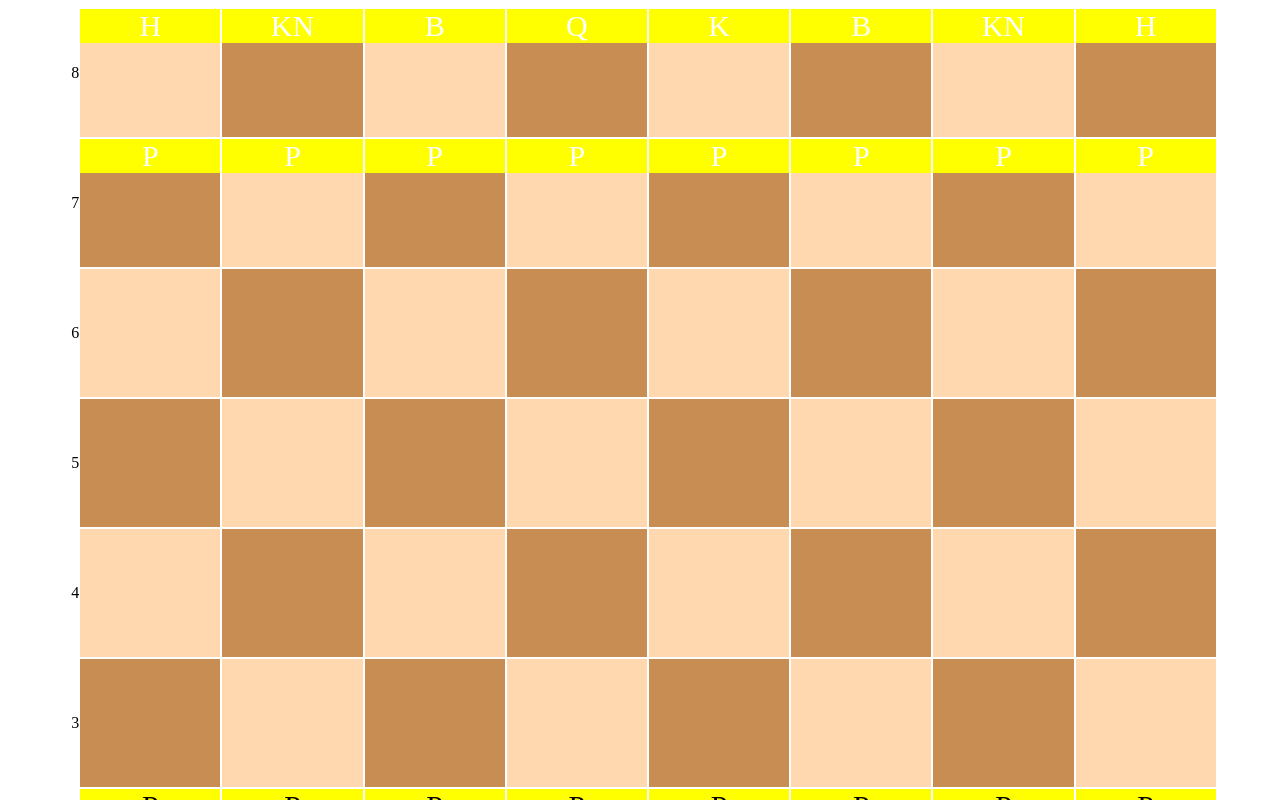
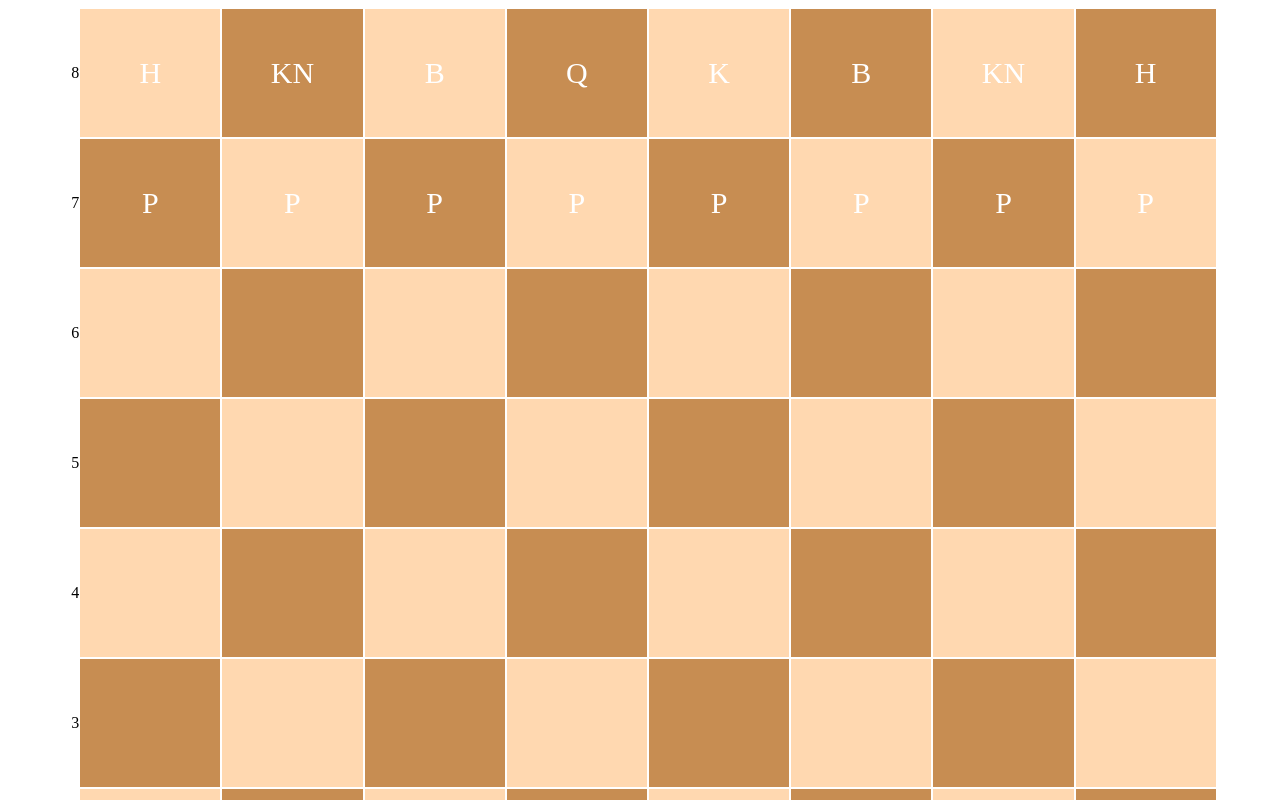
Before and after one commit to jcstange/chess, a React (Create React App) app: page / in a window 1280 px wide. Shown: the top 800 px of the page. Built offline with nearby package versions, Linux system fonts and the light colour scheme.

Commit message:
Center piece icon on square

```diff
--- a/src/Board/square.tsx
+++ b/src/Board/square.tsx
@@ -44,10 +44,7 @@ export const Square: React.FC<SquareProps> = ({ position, piece, canMove, canKil
         square: {
             width: '50vw',
             height: '10vw',
-            alignItems: 'center',
             backgroundColor: selected ? Colors.selected_green : canMove ? Colors.move_blue : canKill ? Colors.red : isBlack() ? Colors.brown : Colors.light_brown,
-            color: piece !== null ? piece.isBlack ? Colors.black : Colors.white : Colors.black,
-            fontSize: 30,
             borderStyle: 'solid',
             borderWidth: 1,
             borderColor: Colors.white
@@ -59,13 +56,15 @@ export const Square: React.FC<SquareProps> = ({ position, piece, canMove, canKil
       onClick={() => selectPiece()}
       >
           <div style={{
-              backgroundColor: '#FFFF00',
+              position: 'relative',
+              top: '50%',
+              left: '50%',
+              margin: 0,
               textAlign: 'center',
-              alignSelf: 'center',
-              alignContent: 'center',
-              justifyContent: 'center'
+              color: piece !== null ? piece.isBlack ? Colors.black : Colors.white : Colors.black,
+              fontSize: 30,
+              transform: 'translate(-50%,-50%)'
             }}>
-
                 {piece?.image ?? ""}
           </div>
     </div>
```
